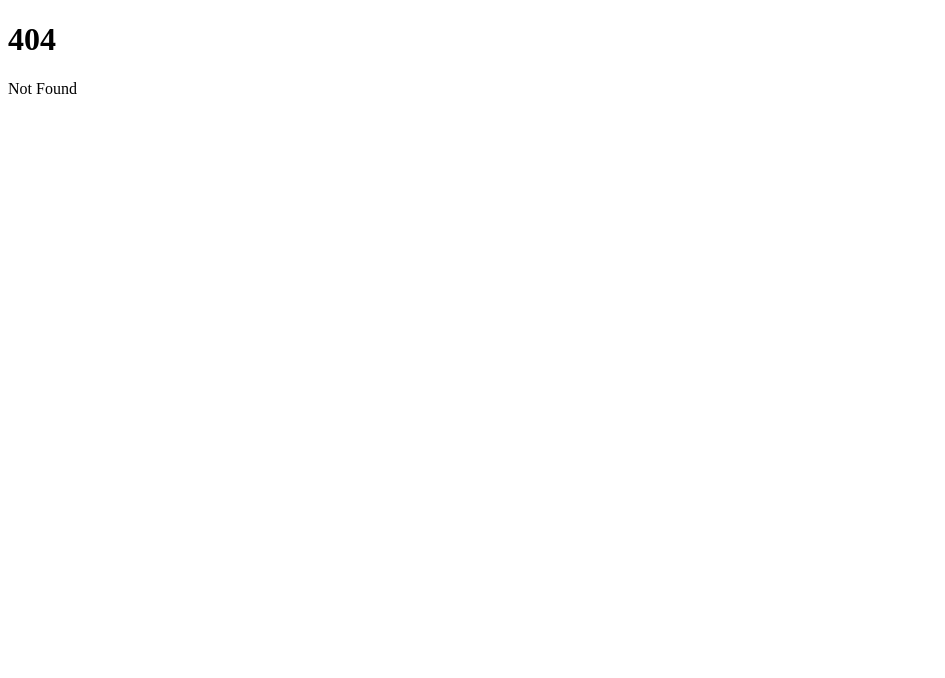
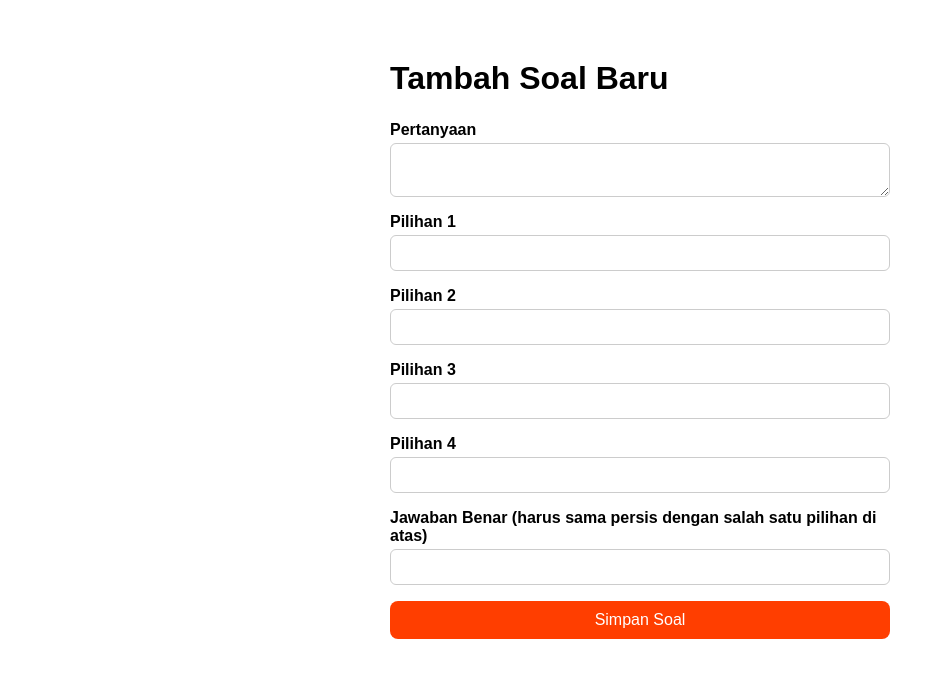
Before and after one commit to dianpriatna/exam-jepang, a SvelteKit app: page /admin in a window 1280 px wide. Before the commit this address had no page. Shown: the top 678 px of the page, without its empty margins (0-945 px from the left). Built offline with nearby package versions, Linux system fonts and the light colour scheme; no server answers.

Commit message:
Menambahkan admin folder dan policy ke tabel soal

```diff
--- /dev/null
+++ b/src/routes/admin/+page.svelte
@@ -0,0 +1,134 @@
+<script>
+	import { supabase } from '$lib/supabase.js';
+
+	let pertanyaan = $state('');
+	let pilihan1 = $state('');
+	let pilihan2 = $state('');
+	let pilihan3 = $state('');
+	let pilihan4 = $state('');
+	let jawabanBenar = $state('');
+	let statusPesan = $state('');
+	let sedangMenyimpan = $state(false);
+
+	async function simpanSoal() {
+		if (!pertanyaan || !pilihan1 || !pilihan2 || !pilihan3 || !pilihan4 || !jawabanBenar) {
+			statusPesan = '⚠️ Semua field harus diisi';
+			return;
+		}
+
+		sedangMenyimpan = true;
+		statusPesan = '';
+
+		const { error } = await supabase.from('soal').insert({
+			pertanyaan,
+			pilihan: [pilihan1, pilihan2, pilihan3, pilihan4],
+			jawaban_benar: jawabanBenar
+		});
+
+		sedangMenyimpan = false;
+
+		if (error) {
+			statusPesan = `❌ Gagal simpan: ${error.message}`;
+		} else {
+			statusPesan = '✅ Soal berhasil disimpan!';
+			// reset form
+			pertanyaan = '';
+			pilihan1 = '';
+			pilihan2 = '';
+			pilihan3 = '';
+			pilihan4 = '';
+			jawabanBenar = '';
+		}
+	}
+</script>
+
+<main>
+	<h1>Tambah Soal Baru</h1>
+
+	<form onsubmit={(e) => { e.preventDefault(); simpanSoal(); }}>
+		<label>
+			Pertanyaan
+			<textarea bind:value={pertanyaan} rows="2"></textarea>
+		</label>
+
+		<label>
+			Pilihan 1
+			<input type="text" bind:value={pilihan1} />
+		</label>
+		<label>
+			Pilihan 2
+			<input type="text" bind:value={pilihan2} />
+		</label>
+		<label>
+			Pilihan 3
+			<input type="text" bind:value={pilihan3} />
+		</label>
+		<label>
+			Pilihan 4
+			<input type="text" bind:value={pilihan4} />
+		</label>
+
+		<label>
+			Jawaban Benar (harus sama persis dengan salah satu pilihan di atas)
+			<input type="text" bind:value={jawabanBenar} />
+		</label>
+
+		<button type="submit" disabled={sedangMenyimpan}>
+			{sedangMenyimpan ? 'Menyimpan...' : 'Simpan Soal'}
+		</button>
+
+		{#if statusPesan}
+			<p class="status">{statusPesan}</p>
+		{/if}
+	</form>
+</main>
+
+<style>
+	main {
+		max-width: 500px;
+		margin: 60px auto;
+		font-family: sans-serif;
+		padding: 0 16px;
+	}
+
+	form {
+		display: flex;
+		flex-direction: column;
+		gap: 16px;
+		margin-top: 24px;
+	}
+
+	label {
+		display: flex;
+		flex-direction: column;
+		gap: 4px;
+		font-weight: bold;
+	}
+
+	input, textarea {
+		padding: 8px;
+		border: 1px solid #ccc;
+		border-radius: 6px;
+		font-size: 1rem;
+		font-family: inherit;
+	}
+
+	button {
+		padding: 10px 24px;
+		border-radius: 8px;
+		border: none;
+		background: #ff3e00;
+		color: white;
+		font-size: 1rem;
+		cursor: pointer;
+	}
+
+	button:disabled {
+		background: #ccc;
+		cursor: not-allowed;
+	}
+
+	.status {
+		font-weight: bold;
+	}
+</style>
```
